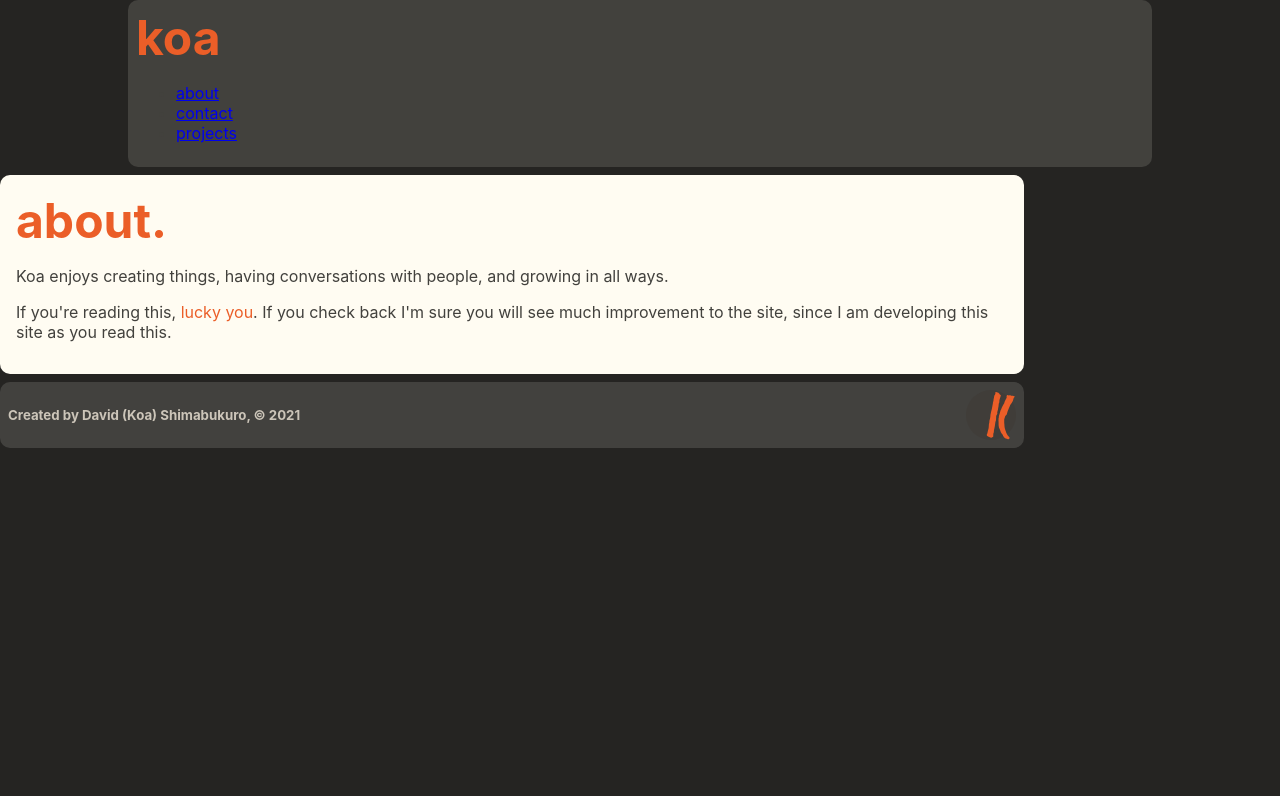
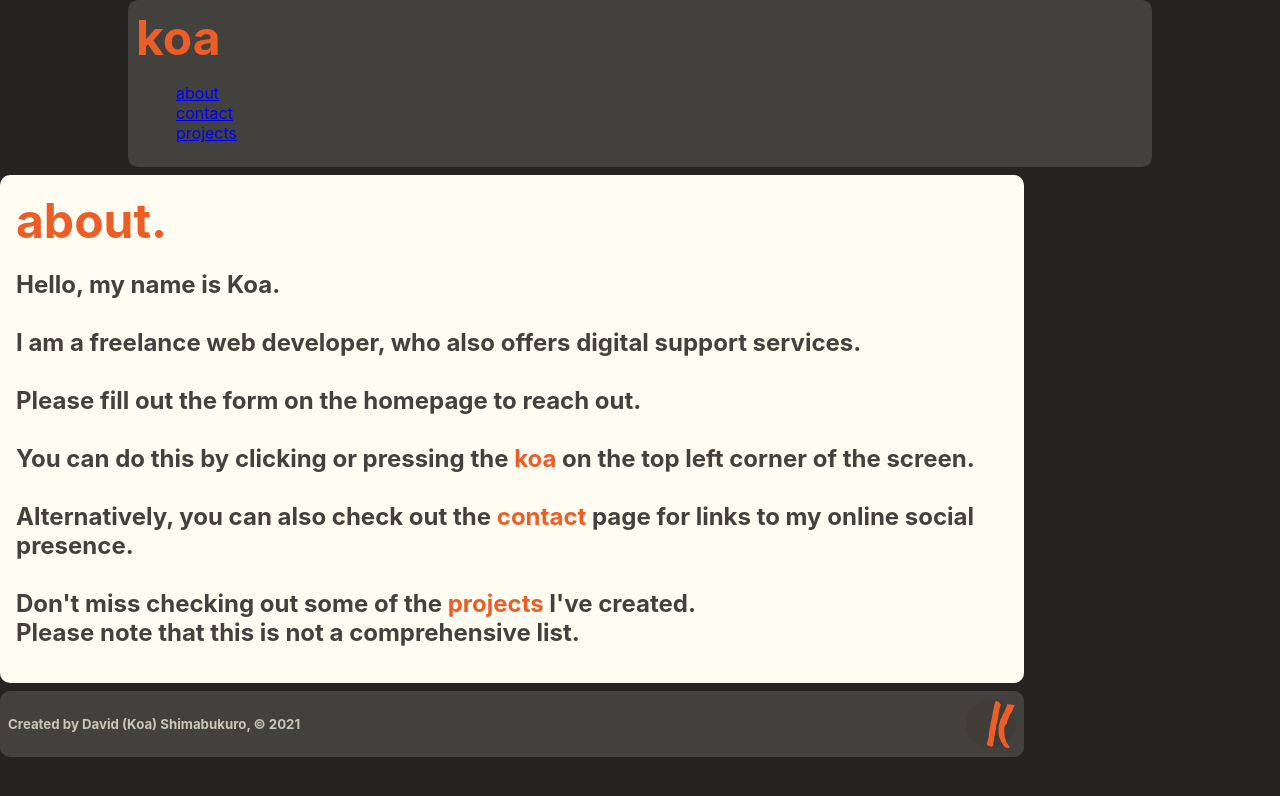
Before and after one commit to koashima/portfolio, a Gatsby site: page /about in a window 1280 px wide. Built offline with nearby package versions, Linux system fonts and the light colour scheme; Gatsby itself is replaced by a stand-in of ours.

Commit message:
update about

```diff
--- a/src/pages/about.js
+++ b/src/pages/about.js
@@ -3,21 +3,32 @@ import Layout from '../components/layout';
 
 const AboutPage = () => {
   return (
-    <Layout >
+    <Layout>
       <main>
         <h1>
           <span style={{ color: '#eb5e28' }}>about.</span>
         </h1>
-        <p>
-          Koa enjoys creating things, having conversations with people, and
-          growing in all ways.
-        </p>
-        <p>
-          If you're reading this,
-          <span style={{ color: '#eb5e28' }}> lucky you</span>. If you check
-          back I'm sure you will see much improvement to the site, since I am developing this
-          site as you read this.
-        </p>
+        <h2>
+          Hello, my name is Koa.
+          <br />
+          <br />
+          I am a freelance web developer, who also offers
+          digital support services.
+          <br />
+          <br />
+          Please fill out the form on the homepage to reach out.
+          <br/>
+          <br/>
+          You can do this by clicking or pressing the <span style={{ color: '#eb5e28' }}> koa</span> on the top left corner of the screen.
+          <br/>
+          <br/>
+          Alternatively, you can also check out the <span style={{ color: '#eb5e28' }}>contact</span> page for links to my online social presence.
+          <br/>
+          <br/>
+          Don't miss checking out some of the <span style={{ color: '#eb5e28' }}>projects</span> I've created.
+          <br/>
+          Please note that this is not a comprehensive list.
+        </h2>
       </main>
     </Layout>
   );
```
